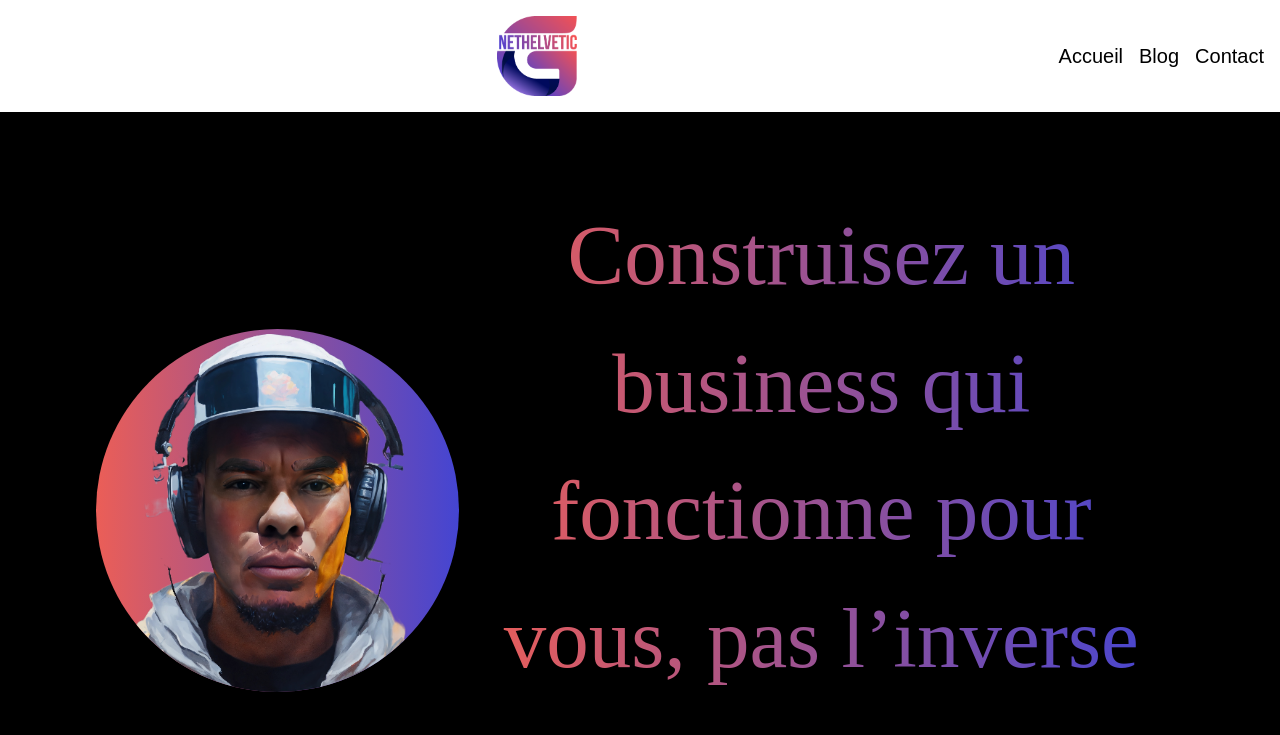
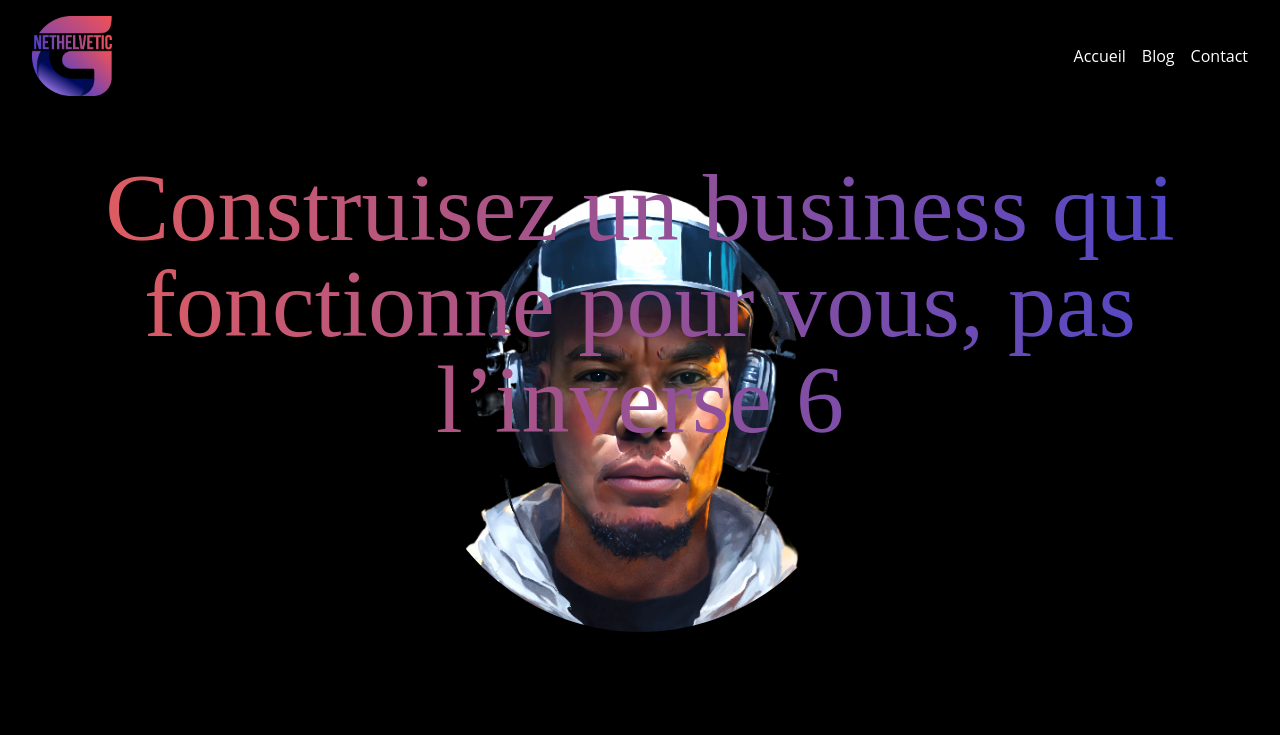
Before and after one commit to Nethelvetic/nethevetic-02-12-2024, a Next.js app: page / in a window 1280 px wide. Shown: the top 735 px of the page. Built offline with nearby package versions, Linux system fonts and the light colour scheme.

Commit message:
troisième commit

```diff
--- /dev/null
+++ b/app/components/card-Img-Title.js
@@ -0,0 +1,22 @@
+import React from 'react';
+
+const CardImgTitle = ({ imageSrc, title }) => {
+  return (
+    <div className="relative w-full bg-black flex items-center justify-center p-10">
+      {/* Image ronde, plus petite et responsive */}
+      <img
+        src={imageSrc}
+        alt={title}
+        className="w-[15rem] h-[15rem] sm:w-[18rem] sm:h-[18rem] md:w-[20rem] md:h-[20rem] lg:w-[24rem] lg:h-[24rem] xl:w-[28rem] xl:h-[28rem] object-cover mx-auto brightness-125 rounded-full"
+      />
+      {/* Titre superposé en haut avec dégradé */}
+      <div className="absolute top-0 w-full flex items-center justify-center pt-4">
+        <h1 className="font-bebas text-center text-transparent bg-clip-text bg-bg-gradient text-4xl sm:text-5xl md:text-6xl lg:text-7xl xl:text-8xl">
+          {title}
+        </h1>
+      </div>
+    </div>
+  );
+};
+
+export default CardImgTitle;
--- a/app/components/header.js
+++ b/app/components/header.js
@@ -3,7 +3,7 @@ import NavBarH from './navBar-H';
 
 const Header = () => {
   return (
-    <header className="w-full bg-blue-500 p-4">
+    <header className="w-full p-4">
       <NavBarH items={[
         { title: 'Accueil', link: '/' },
         { title: 'Blog', link: '/blog' },
--- a/app/components/navBar-H.js
+++ b/app/components/navBar-H.js
@@ -6,15 +6,19 @@ const NavBarH = ({ items }) => {
   const [isMenuOpen, setIsMenuOpen] = useState(false);
 
   return (
-    <nav className="flex items-center justify-between bg-white fixed top-0 left-0 w-full border-b-0 border-b-white p-4">
-      <div className="logo mx-auto">
-        <img src="LogoNeth.png" alt="Logo" className="h-20" />
+    <nav className="flex items-center justify-between fixed top-0 left-0 w-full bg-black/50 backdrop-blur-sm py-4 px-8">
+      <div className="logo">
+        <img
+          src="LogoNeth.png"
+          alt="Logo"
+          className="h-10 sm:h-14 md:h-16 lg:h-20"
+        />
       </div>
 
       {/* Menu visible sur grand écran */}
       <div className="hidden md:flex space-x-4">
         {items.map((item, index) => (
-          <a key={index} href={item.link} className="text-black hover:text-gray-600 font-openSansBold text-xl">
+          <a key={index} href={item.link} className="text-white hover:text-gray-200 font-openSansRegular">
             {item.title}
           </a>
         ))}
@@ -24,7 +28,7 @@ const NavBarH = ({ items }) => {
       <div className="md:hidden">
         <button
           onClick={() => setIsMenuOpen(!isMenuOpen)}
-          className="text-black focus:outline-none text-3xl"
+          className="text-white focus:outline-none"
         >
           ☰
         </button>
@@ -32,9 +36,13 @@ const NavBarH = ({ items }) => {
 
       {/* Menu déroulant pour petit écran */}
       {isMenuOpen && (
-        <div className="fixed top-16 left-0 w-full bg-white text-title-6-gradient flex flex-col space-y-2 md:hidden p-8">
+        <div className="fixed top-16 left-0 w-full bg-white flex flex-col space-y-2 md:hidden py-4 px-8">
           {items.map((item, index) => (
-            <a key={index} href={item.link} className="hover:text-gray-300 font-bebas text-title-2 text-transparent bg-clip-text bg-gradient text-center">
+            <a
+              key={index}
+              href={item.link}
+              className="font-bebas text-center text-3xl text-transparent bg-clip-text bg-bg-gradient hover:opacity-80"
+            >
               {item.title}
             </a>
           ))}
--- a/app/layout.js
+++ b/app/layout.js
@@ -6,8 +6,16 @@ const Layout = ({ children }) => {
   return (
     <html lang="fr">
       <body className="bg-black">
-        <Header />
-        <main>{children}</main>
+        {/* Conteneur fixe pour le Header */}
+        <div className="fixed top-0 left-0 w-full z-50">
+          <Header />
+        </div>
+
+        {/* Ajout d'un padding-top pour laisser la place au header */}
+        <main className="pt-24">
+          {children}
+        </main>
+
         <Footer />
       </body>
     </html>
--- a/app/page.js
+++ b/app/page.js
@@ -1,5 +1,6 @@
 import CardHImgTitleLg from './components/card-H-Img-Title-Lg';
 import CardHImgTxtLg from './components/card-H-Img-txt-Lg';
+import CardImgTitle from './components/card-Img-Title';
 
 
 export default function HomePage() {
@@ -9,7 +10,7 @@ export default function HomePage() {
       <br></br>
 
 
-      <CardHImgTitleLg imageSrc="jeroNum181bg.png" title="Construisez un business qui fonctionne pour vous, pas l’inverse 6"/>
+      <CardImgTitle imageSrc="jeroNum181bg.png" title="Construisez un business qui fonctionne pour vous, pas l’inverse 6"/>
 
       <CardHImgTxtLg imageSrc="globe.svg" title="Nethelvetic4" content="lLe Lorem Ipsum est simplement du faux texte employé dans la composition et la mise en page avant impression. Le Lorem Ipsum est le faux texte standard de l'imprimerie depuis les années 1500, quand un imprimeur anonyme assembla ensemble des morceaux de texte pour réaliser un livre spécimen de polices de texte. Il n'a pas fait que survivre cinq siècles, mais s'est aussi adapté à la bureautique informatique, sans que son contenu n'en soit modifié. Il a été popularisé dans les années 1960 grâce à la vente de feuilles Letraset contenant des passages du Lorem Ipsum, et, plus récemment, par son inclusion dans des applications de mise en page de texte, comme Aldus PageMaker. " />
     </div>
```
Also changed, not shown: app/components/card-H-Img-Title-Lg.js (line endings or trailing spaces).
